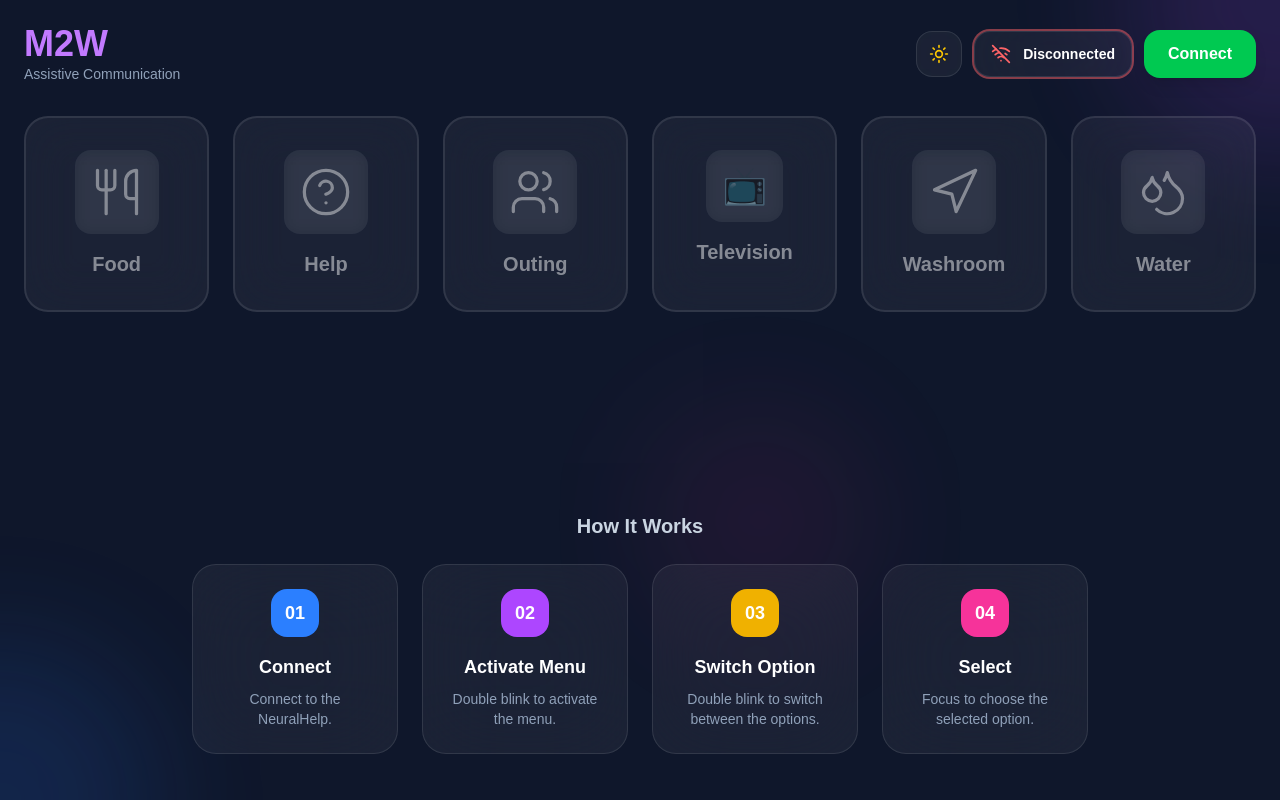
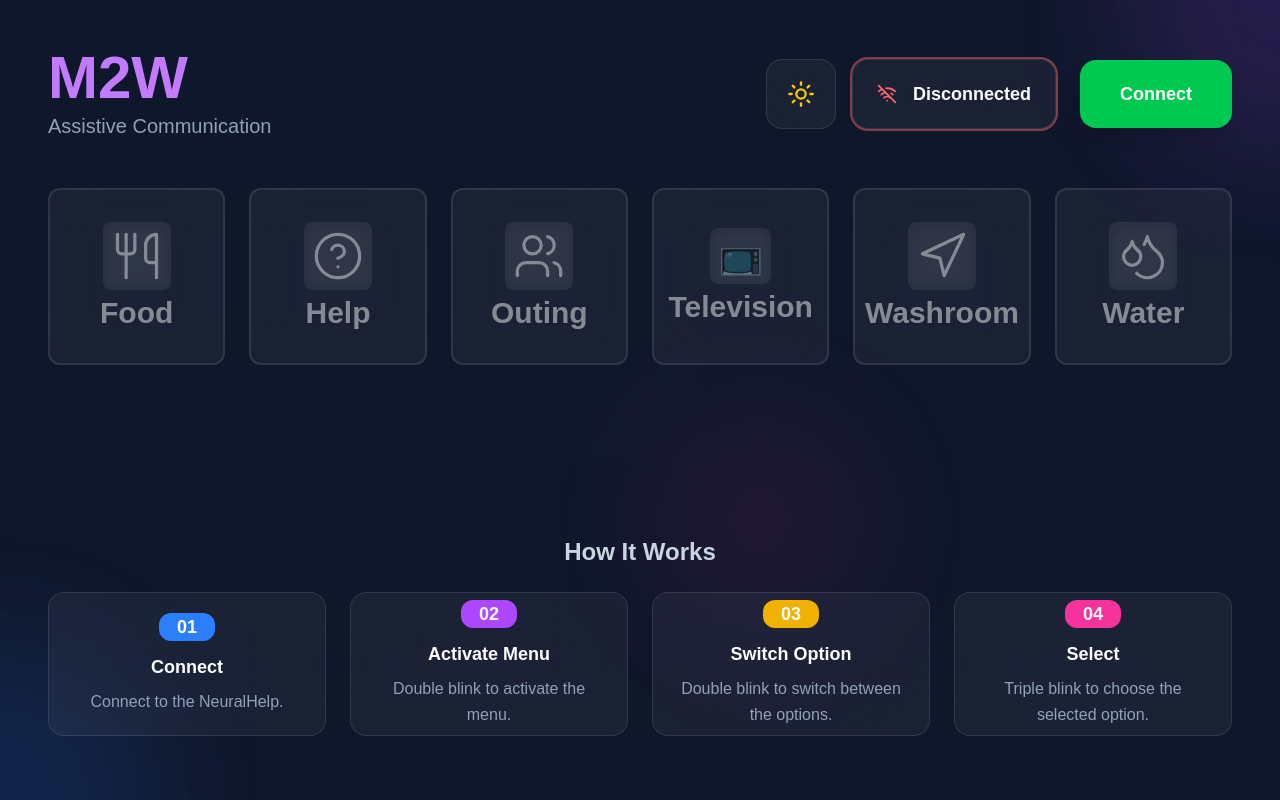
Before and after one commit to upsidedownlabs/M2W, a Next.js app: page / in a window 1280 px wide. Built offline with nearby package versions, Linux system fonts and the light colour scheme.

Commit message:
updated next.js version to 15.4.7 and user interface

```diff
--- a/package.json
+++ b/package.json
@@ -12,7 +12,7 @@
   "dependencies": {
     "dotenv": "^16.6.0",
     "lucide-react": "^0.523.0",
-    "next": "15.3.4",
+    "next": "15.4.7",
     "react": "^19.0.0",
     "react-dom": "^19.0.0"
   },
--- a/src/components/Mainpage.tsx
+++ b/src/components/Mainpage.tsx
@@ -79,7 +79,7 @@ const CommunicationInterface: React.FC = () => {
         {
             id: 'television',
             label: 'Television',
-      icon: <div className="text-4xl">📺</div>,
+            icon: <div className="text-2xl sm:text-3xl lg:text-4xl">📺</div>,
             color: 'bg-indigo-500',
             lightColor: 'bg-indigo-400',
             soundFile: 'television.mp3'
@@ -329,68 +329,91 @@ const CommunicationInterface: React.FC = () => {
     };
 
     return (
-    <div className={`min-h-screen p-4 md:p-6 transition-all duration-700 ${themeClasses.background} ${themeClasses.text} relative overflow-hidden`}>
-      {/* Animated background elements */}
+        <div className={`min-h-screen min-w-full flex flex-col transition-all duration-700 ${themeClasses.background} ${themeClasses.text} relative overflow-hidden`}>
+            {/* Animated background elements - made responsive */}
             <div className="absolute inset-0 overflow-hidden">
-        <div className={`absolute -top-40 -right-40 w-80 h-80 rounded-full ${isDarkMode ? 'bg-purple-500/20' : 'bg-blue-200/30'} blur-3xl animate-pulse`}></div>
-        <div className={`absolute -bottom-40 -left-40 w-80 h-80 rounded-full ${isDarkMode ? 'bg-blue-500/20' : 'bg-purple-200/30'} blur-3xl animate-pulse`} style={{ animationDelay: '2s' }}></div>
-        <div className={`absolute top-1/2 left-1/2 w-60 h-60 rounded-full ${isDarkMode ? 'bg-pink-500/10' : 'bg-pink-200/20'} blur-3xl animate-pulse`} style={{ animationDelay: '4s' }}></div>
+                <div className={`absolute -top-20 -right-20 sm:-top-40 sm:-right-40 w-40 h-40 sm:w-80 sm:h-80 rounded-full ${isDarkMode ? 'bg-purple-500/20' : 'bg-blue-200/30'} blur-3xl animate-pulse`}></div>
+                <div className={`absolute -bottom-20 -left-20 sm:-bottom-40 sm:-left-40 w-40 h-40 sm:w-80 sm:h-80 rounded-full ${isDarkMode ? 'bg-blue-500/20' : 'bg-purple-200/30'} blur-3xl animate-pulse`} style={{ animationDelay: '2s' }}></div>
+                <div className={`absolute top-1/2 left-1/2 w-30 h-30 sm:w-60 sm:h-60 rounded-full ${isDarkMode ? 'bg-pink-500/10' : 'bg-pink-200/20'} blur-3xl animate-pulse`} style={{ animationDelay: '4s' }}></div>
             </div>
 
-      <div className="max-w-7xl mx-auto relative z-10">
-        {/* Modern Header */}
-        <div className="flex flex-col sm:flex-row justify-between items-center mb-8 space-y-4 sm:space-y-0">
-          <div className="flex items-center space-x-4">
-            <div>
-              <h1 className="text-3xl md:text-4xl font-black text-purple-400">
+            {/* Main content container with proper flexbox layout */}
+            <div className="flex-1 flex flex-col px-2 py-2 sm:px-4 sm:py-4 md:px-6 md:py-6 lg:px-8 lg:py-8 xl:px-12 xl:py-12 max-w-full relative z-10">
+
+                {/* Improved Responsive Header - better height and spacing */}
+                <div className="flex flex-col gap-4 sm:gap-5 md:gap-6 lg:flex-row lg:justify-between lg:items-center mb-6 sm:mb-8 lg:mb-12">
+
+                    {/* Left section - Logo and title */}
+                    <div className="flex items-center space-x-3 sm:space-x-4 md:space-x-5 min-h-[60px] sm:min-h-[70px] md:min-h-[80px] lg:min-h-[90px]">
+                        <div className="flex flex-col justify-center">
+                            <h1 className="text-2xl sm:text-3xl md:text-4xl lg:text-5xl xl:text-6xl font-black text-purple-400 leading-none">
                                 M2W
                             </h1>
-              <p className={`text-sm ${themeClasses.textMuted} font-medium`}>
+                            <p className={`text-sm sm:text-base md:text-lg lg:text-xl ${themeClasses.textMuted} mt-1`}>
                                 Assistive Communication
                             </p>
                         </div>
                     </div>
 
-          <div className="flex items-center space-x-3">
-            {/* Theme Toggle */}
+                    {/* Right section - Controls with improved responsive layout */}
+                    <div className="flex flex-col sm:flex-row items-stretch sm:items-center gap-3 sm:gap-4 md:gap-5 lg:gap-6 min-h-[60px] sm:min-h-[70px] md:min-h-[80px] lg:min-h-[90px]">
+
+                        {/* Top row for mobile, inline for larger screens */}
+                        <div className="flex items-center justify-between sm:justify-start gap-3 sm:gap-4">
+
+                            {/* Theme Toggle - improved sizing */}
                             <button
                                 onClick={toggleTheme}
-              className={`p-3 rounded-2xl ${themeClasses.glassBg} hover:scale-110 transition-all duration-300 group`}
+                                className={`p-3 sm:p-4 md:p-5 rounded-xl sm:rounded-2xl ${themeClasses.glassBg} hover:scale-110 active:scale-95 transition-all duration-300 group flex-shrink-0`}
+                                aria-label={isDarkMode ? 'Switch to light mode' : 'Switch to dark mode'}
                             >
                                 {isDarkMode ?
-                <Sun size={20} className="text-yellow-400 group-hover:rotate-180 transition-transform duration-500" /> :
-                <Moon size={20} className="text-slate-600 group-hover:rotate-180 transition-transform duration-500" />
+                                    <Sun size={20} className="sm:w-6 sm:h-6 md:w-7 md:h-7 text-yellow-400 group-hover:rotate-180 transition-transform duration-500" /> :
+                                    <Moon size={20} className="sm:w-6 sm:h-6 md:w-7 md:h-7 text-slate-600 group-hover:rotate-180 transition-transform duration-500" />
                                 }
                             </button>
 
-            {/* Connection Status */}
-            <div className={`flex items-center space-x-3 px-4 py-3 rounded-2xl ${themeClasses.glassBg} ring-2 ${isConnected ? 'ring-green-400/50' : device && !isConnected ? 'ring-blue-400/50' : 'ring-red-400/50'} transition-all duration-300`}>
-              <div className="relative">
+                            {/* Connection Status - improved responsive design */}
+                            <div className={`flex items-center space-x-2 sm:space-x-3 md:space-x-4 px-4 sm:px-5 md:px-6 py-3 sm:py-4 md:py-5 rounded-xl sm:rounded-2xl ${themeClasses.glassBg}
+                ring-2 ${isConnected ? 'ring-green-400/50' :
+                                    device && !isConnected ? 'ring-blue-400/50' : 'ring-red-400/50'}
+                text-sm sm:text-base md:text-lg min-w-0 flex-1 sm:flex-initial`}>
+
+                                <div className="relative flex-shrink-0">
                                     {connectionStatusIcon()}
                                 </div>
-              <span className="font-semibold text-sm">
+
+                                <span className="font-semibold truncate">
                                     {connectionStatusText()}
                                 </span>
+
                                 {menuActive && (
-                <span className="text-xs bg-purple-500 text-white px-2 py-1 rounded-full">
+                                    <span className="text-xs sm:text-sm bg-purple-500 text-white px-2 sm:px-3 py-1 sm:py-1.5 rounded-full whitespace-nowrap flex-shrink-0">
                                         Menu Active
                                     </span>
                                 )}
                             </div>
+                        </div>
 
-            <div className="flex items-center space-x-3">
+                        {/* Bottom row for mobile, inline for larger screens */}
+                        <div className="flex flex-col sm:flex-row gap-3 sm:gap-4">
+
+                            {/* Connection Button - improved sizing and responsiveness */}
                             <button
                                 onClick={toggleConnection}
                                 disabled={isConnecting}
-                className={`px-6 py-3 rounded-2xl font-bold transition-all ${isConnected
-                  ? 'bg-red-500 hover:bg-red-600'
-                  : 'bg-green-500 hover:bg-green-600'
-                  } text-white shadow-lg ${isConnecting ? 'opacity-75' : ''}`}
+                                className={`px-6 sm:px-7 md:px-8 lg:px-10 py-3 sm:py-4 md:py-5 rounded-xl sm:rounded-2xl font-semibold transition-all text-sm sm:text-base md:text-lg
+                  ${isConnected ? 'bg-red-500 hover:bg-red-600 active:bg-red-700' : 'bg-green-500 hover:bg-green-600 active:bg-green-700'}
+                  text-white shadow-lg hover:shadow-xl active:shadow-md
+                  ${isConnecting ? 'opacity-75 cursor-not-allowed' : 'hover:scale-105 active:scale-95'}
+                  transition-all duration-200 flex-shrink-0 min-h-[48px] sm:min-h-[56px] md:min-h-[64px]`}
+                                aria-label={isConnected ? 'Disconnect device' : 'Connect device'}
                             >
                                 {isConnecting ? (
-                  <span className="flex items-center">
-                    <span className="animate-spin mr-2">↻</span>
-                    Connecting...
+                                    <span className="flex items-center justify-center">
+                                        <span className="animate-spin mr-2 sm:mr-3">↻</span>
+                                        <span className="hidden xs:inline">Connecting...</span>
+                                        <span className="xs:hidden">...</span>
                                     </span>
                                 ) : isConnected ? (
                                     'Disconnect'
@@ -398,18 +421,21 @@ const CommunicationInterface: React.FC = () => {
                                     'Connect'
                                 )}
                             </button>
+                        </div>
 
+                        {/* Connection Error - improved positioning */}
                         {connectionError && (
-                <div className="text-red-500 text-sm max-w-xs">
+                            <div className="text-red-500 text-sm sm:text-base bg-red-50 dark:bg-red-900/20 px-4 py-2 rounded-lg border border-red-200 dark:border-red-800 max-w-xs sm:max-w-sm break-words">
+                                <span className="font-medium">Error: </span>
                                 {connectionError}
                             </div>
                         )}
                     </div>
                 </div>
-        </div>
 
-        {/* Options Grid */}
-        <div className="grid grid-cols-1 sm:grid-cols-2 lg:grid-cols-3 xl:grid-cols-6 gap-6 max-w-7xl mx-auto">
+                {/* Options Grid - fully responsive for all screen sizes and zoom levels */}
+                <div className="flex-shrink-0 mb-4 sm:mb-6">
+                    <div className="grid grid-cols-2 sm:grid-cols-3 lg:grid-cols-6 gap-2 sm:gap-3 md:gap-4 lg:gap-5 xl:gap-6 max-w-full">
                         {options.map((option, index) => {
                             const isSelected = selectedOption === option.id;
                             const isCurrentMenuOption = menuActive && currentMenuIndex === index + 1;
@@ -419,42 +445,51 @@ const CommunicationInterface: React.FC = () => {
                                     key={option.id}
                                     onClick={() => handleOptionClick(option)}
                                     className={`
-                  relative group cursor-pointer transition-all duration-500 transform
-                  ${themeClasses.cardBg} ${themeClasses.cardHover} hover:scale-105 hover:shadow-2xl
-                  rounded-3xl p-6 md:p-8 border-2
-                  ${isSelected ? 'border-green-400 bg-green-500/20 scale-105' : 'border-transparent'}
-                  ${isCurrentMenuOption ? 'ring-4 ring-purple-400/50' : ''}
+                    aspect-square w-full h-full
+                    max-h-32 sm:max-h-40 md:max-h-48 lg:max-h-56 xl:max-h-64
+                    relative group cursor-pointer transition-all duration-500
+                    ${themeClasses.cardBg} ${themeClasses.cardHover}
+                    rounded-lg sm:rounded-xl p-1.5 sm:p-2 md:p-3 border-2
+                    ${isSelected ? 'border-green-400 bg-green-500/20' : 'border-transparent'}
+                    ${isCurrentMenuOption ? 'ring-2 ring-purple-400/50' : ''}
                     ${!isConnected ? 'opacity-50 cursor-not-allowed' : ''}
                     ${activeSelection === option.id ? '!bg-green-500/30 border-green-400 scale-105' : ''}
-              ${isCurrentMenuOption ? 'ring-4 ring-purple-400/50' : ''}
+                    hover:scale-105 active:scale-95
                   `}
                                 >
-                <div className="flex flex-col items-center space-y-4">
+                                    <div className="flex flex-col items-center justify-center h-full space-y-1">
                                         <div className={`
-                    p-4 rounded-2xl transition-all duration-500 group-hover:rotate-12
+                      p-1 sm:p-1.5 md:p-2 rounded-md sm:rounded-lg transition-all duration-500 group-hover:rotate-12
                       ${isDarkMode ? 'bg-white/10 backdrop-blur-sm' : 'bg-white/50 backdrop-blur-sm'}
                       ${isSelected ? 'bg-green-400/30' : ''}
                       ${isCurrentMenuOption ? 'bg-purple-400/30' : ''}
-
                     `}>
                                             <div className={`transition-all duration-300 ${isDarkMode ? 'text-white' : 'text-slate-700'} ${isSelected ? 'text-green-400' : ''} ${isCurrentMenuOption ? 'text-purple-400' : ''}`}>
-                      {option.icon}
+                                                {React.isValidElement(option.icon) && typeof option.icon.type === "function"
+                                                    ? React.cloneElement(option.icon as React.ReactElement<any>, {
+                                                        size: undefined,
+                                                        className: "w-4 h-4 sm:w-6 sm:h-6 md:w-8 md:h-8 lg:w-10 lg:h-10"
+                                                    })
+                                                    : option.icon}
                                             </div>
                                         </div>
-
-                  <h3 className={`text-lg md:text-xl font-bold text-center transition-all duration-300 ${isSelected ? 'text-green-400' : ''} ${isCurrentMenuOption ? 'text-purple-400' : ''}`}>
+                                        <h3 className={`
+                     text-base sm:text-lg md:text-xl lg:text-2xl xl:text-3xl
+                     font-bold text-center transition-all duration-300 leading-tight
+                     ${isSelected ? 'text-green-400' : ''} ${isCurrentMenuOption ? 'text-purple-400' : ''}
+                         `}>
                                             {option.label}
                                         </h3>
 
                                         {isSelected && (
-                    <div className="absolute -top-2 -right-2 w-6 h-6 bg-green-400 rounded-full flex items-center justify-center animate-pulse">
-                      <div className="w-3 h-3 bg-white rounded-full"></div>
+                                            <div className="absolute -top-0.5 -right-0.5 w-3 h-3 sm:w-4 sm:h-4 bg-green-400 rounded-full flex items-center justify-center animate-pulse">
+                                                <div className="w-1.5 h-1.5 sm:w-2 sm:h-2 bg-white rounded-full"></div>
                                             </div>
                                         )}
 
                                         {isCurrentMenuOption && !isSelected && (
-                    <div className="absolute -top-2 -right-2 w-6 h-6 bg-purple-400 rounded-full flex items-center justify-center animate-pulse">
-                      <div className="w-3 h-3 bg-white rounded-full"></div>
+                                            <div className="absolute -top-0.5 -right-0.5 w-3 h-3 sm:w-4 sm:h-4 bg-purple-400 rounded-full flex items-center justify-center animate-pulse">
+                                                <div className="w-1.5 h-1.5 sm:w-2 sm:h-2 bg-white rounded-full"></div>
                                             </div>
                                         )}
                                     </div>
@@ -462,27 +497,38 @@ const CommunicationInterface: React.FC = () => {
                             );
                         })}
                     </div>
+                </div>
 
-        {/* Instructions */}
-        <div className="mt-6 sm:mt-5 md:mt-50 text-center">
-          <h3 className={`text-xl font-bold mb-6 ${themeClasses.textSecondary}`}>
+                {/* Spacer to push instructions to bottom */}
+                <div className="flex-grow"></div>
+
+                {/* Instructions section - positioned at bottom */}
+                <div className="flex-shrink-0 mt-auto pb-2 sm:pb-4">
+                    <div className="text-center">
+                        <h3 className={`text-base sm:text-lg md:text-xl lg:text-2xl font-bold mb-3 sm:mb-4 md:mb-6 ${themeClasses.textSecondary}`}>
                             How It Works
                         </h3>
-          <div className="grid grid-cols-1 md:grid-cols-4 gap-6 max-w-4xl mx-auto">
+                        <div className="grid grid-cols-1 sm:grid-cols-2 lg:grid-cols-4 gap-3 sm:gap-4 md:gap-6 max-w-full">
                             {[
                                 { step: '01', title: 'Connect', desc: 'Connect to the NeuralHelp.', color: 'bg-blue-500' },
                                 { step: '02', title: 'Activate Menu', desc: 'Double blink to activate the menu.', color: 'bg-purple-500' },
                                 { step: '03', title: 'Switch Option', desc: 'Double blink to switch between the options.', color: 'bg-yellow-500' },
-              { step: '04', title: 'Select', desc: 'Focus to choose the selected option.', color: 'bg-pink-500' }
+                                { step: '04', title: 'Select', desc: 'Triple blink to choose the selected option.', color: 'bg-pink-500' }
                             ].map((item, index) => (
-              <div key={index} className={`${themeClasses.glassBg} p-6 rounded-3xl group hover:scale-105 transition-all duration-300`}>
-                <div className={`w-12 h-12 rounded-2xl ${item.color} flex items-center justify-center mb-4 mx-auto group-hover:rotate-12 transition-transform duration-300`}>
-                  <span className="text-white font-black text-lg">{item.step}</span>
+                                <div
+                                    key={index}
+                                    className={`${themeClasses.glassBg} w-full h-24 sm:h-28 md:h-32 lg:h-36
+                      p-3 sm:p-4 md:p-5 rounded-xl sm:rounded-2xl
+                      group hover:scale-105 transition-all duration-300 flex flex-col justify-center`}
+                                >
+                                    <div className={`w-8 h-20 sm:w-10 sm:h-32 md:w-12 md:h-18 lg:w-14 lg:h-28 rounded-xl ${item.color} flex items-center justify-center mb-2 sm:mb-3 mx-auto group-hover:rotate-12 transition-transform duration-300`}>
+                                        <span className="text-white font-black text-sm sm:text-base md:text-lg">{item.step}</span>
                                     </div>
-                <div className="font-bold text-lg mb-2">{item.title}</div>
-                <div className={`text-sm ${themeClasses.textMuted}`}>{item.desc}</div>
+                                    <div className="font-bold text-sm sm:text-base md:text-lg mb-1 sm:mb-2">{item.title}</div>
+                                    <div className={`text-xs sm:text-sm md:text-base ${themeClasses.textMuted} leading-relaxed`}>{item.desc}</div>
                                 </div>
                             ))}
+                        </div>
                     </div>
                 </div>
             </div>
```
Also changed, not shown: 1 other file (tests, documents, lock files or other folders). Lines whose indentation alone changed are shown as unchanged.
